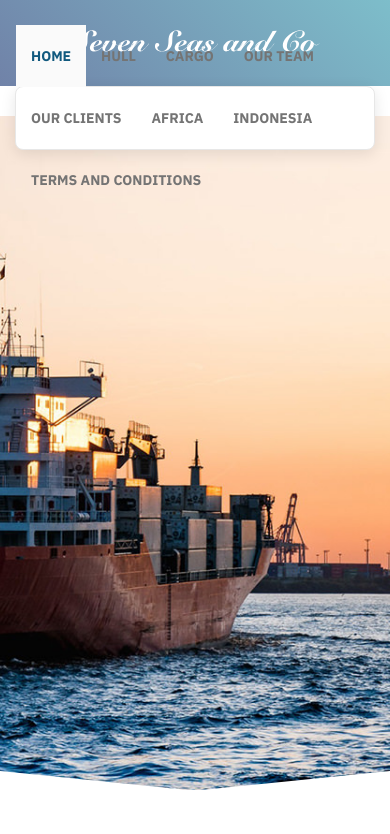
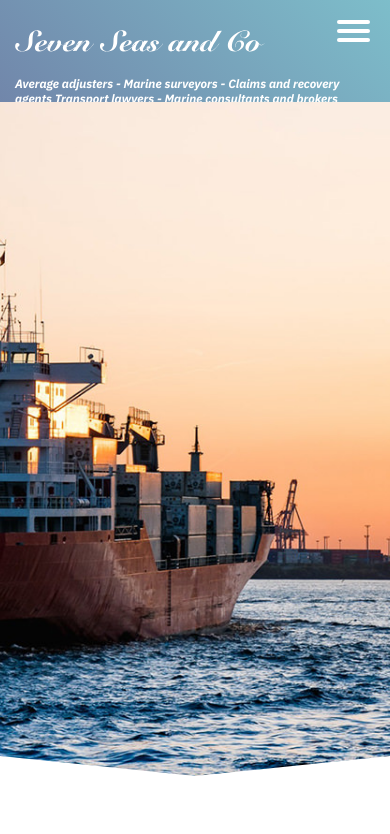
Before and after one commit to dutymess/7seas, a Nuxt app: page / in a window 390 px wide. Shown: the top 834 px of the page. Built offline with nearby package versions, Linux system fonts and the light colour scheme.

Commit message:
add header responsive

```diff
--- a/assets/scss/Style.scss
+++ b/assets/scss/Style.scss
@@ -27,7 +27,8 @@ body{
   margin-right: auto;
   margin-left: auto;
   padding-right: 15px;
-  padding-left: 15px
+  padding-left: 15px;
+  max-width: 100%;
 }
 
 @media (min-width: 768px) {
--- a/layouts/default.vue
+++ b/layouts/default.vue
@@ -3,14 +3,23 @@
 
     <header>
       <div class="container justify-content-between">
+
         <a href="#" id="logo">
           <img src="@/assets/images/logo.svg" width="250">
         </a>
+
+        <a href="#" id="menu-toggle" @click.prevent="menuToggle" :class="{active: menuActive}">
+          <span></span>
+          <span></span>
+          <span></span>
+        </a>
+
         <div class="desc" v-html="Configs.General.header_title"></div>
+
       </div>
     </header>
-    <div class="container">
-      <nav>
+    <div class="container nav-container">
+      <nav :class="{toggled: menuActive}">
         <ul>
           <li v-for="item in Configs.General.menu">
 
@@ -39,6 +48,26 @@
 
   </div>
 </template>
+
+<script>
+  export default {
+
+    data(){
+      return {
+        menuActive: false
+      }
+    },
+
+    methods: {
+
+      menuToggle(){
+        this.menuActive = !this.menuActive;
+      }
+
+    }
+
+  }
+</script>
 
 <style lang="scss">
   html{
@@ -73,9 +102,15 @@
       .container{
         flex-direction: column;
         height: auto;
+        align-items: baseline;
       }
       .desc{
-        display: none;
+        margin-top: 20px;
+        font-size: 12px;
+
+        br{
+          display: none;
+        }
       }
     }
   }
@@ -91,10 +126,6 @@
     margin-top: -32px;
     position: relative;
     z-index: 200;
-
-    @media (max-width: 767px) {
-      margin-top: 0;
-    }
 
     ul{
       list-style: none;
@@ -160,6 +191,95 @@
         }
       }
     }
+
+    @media (max-width: 767px) {
+      position: fixed;
+      height: auto;
+      top: 0;
+      bottom: 15px;
+      right: -100%;
+      width: calc(100% - 15px);
+      border-radius: 0 0 0 8px;
+      margin-top: 0;
+      align-items: baseline;
+      justify-content: end;
+      transition: all 0.3s ease;
+      opacity: 0;
+      visibility: hidden;
+      z-index: 5000;
+    }
+
+    &.toggled{
+      right: 0;
+      opacity: 1;
+      visibility: visible;
+
+      ul{
+        li{
+          display: flex;
+          flex-direction: column;
+
+          a{
+            padding: 18px 14px;
+          }
+        }
+        ul{
+          opacity: 1;
+          visibility: visible;
+          position: static;
+          box-shadow: none;
+          background: none;
+          padding: 0 0 0 25px;
+
+          li{
+            a{
+              padding: 12px 14px;
+            }
+          }
+        }
+      }
+    }
+  }
+
+  // Menu toggle
+  a#menu-toggle{
+    position: absolute;
+    top: 20px;
+    right: 20px;
+    z-index: 6000;
+
+    span{
+      display: block;
+      width: 33px;
+      height: 4px;
+      margin-bottom: 5px;
+      position: relative;
+      background: #fff;
+      border-radius: 3px;
+      z-index: 1;
+      transform-origin: 4px 0px;
+      transition: transform 0.5s cubic-bezier(0.77,0.2,0.05,1.0), background 0.5s cubic-bezier(0.77,0.2,0.05,1.0), opacity 0.55s ease, -webkit-transform 0.5s cubic-bezier(0.77,0.2,0.05,1.0);
+
+      &:nth-last-child(2) {
+        transform-origin: 0 100%;
+      }
+    }
+
+    &.active{
+      span {
+        opacity: 1;
+        transform: rotate(45deg) translate(2px, -1px);
+        background: #232323;
+
+        &:nth-last-child(2) {
+          opacity: 0;
+          transform: rotate(0deg) scale(0.2, 0.2);
+        }
+        &:nth-last-child(1){
+          transform: rotate(-45deg) translate(-1px, -1px);
+        }
+      }
+    }
   }
 
   // Footer
--- a/pages/index.vue
+++ b/pages/index.vue
@@ -157,6 +157,7 @@
     position: relative;
     margin-top: -34px;
     z-index: 100;
+    overflow: hidden;
 
     img.slide{
       width: 100%;
@@ -165,6 +166,7 @@
     }
     img.clip{
       width: 100%;
+      min-width: 1440px;
       height: 75px;
       position: absolute;
       bottom: -1px;
```
